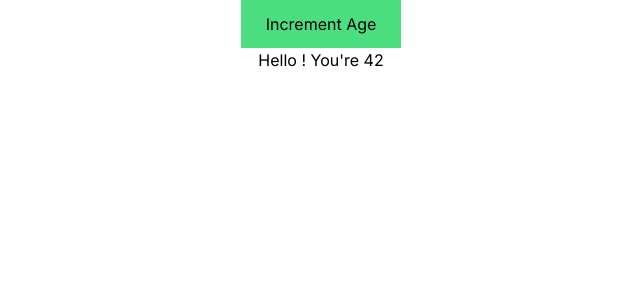
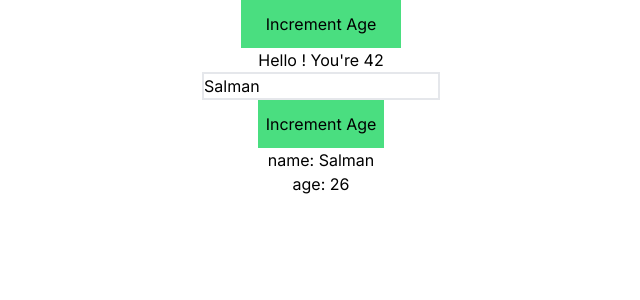
Before and after one commit to salman-aip/learn-react-js-official-docs, a Next.js app: page /useReducer in a window 1280 px wide. Shown: the top 300 px of the page, without its empty margins (319-959 px from the left). Built offline with nearby package versions, Linux system fonts and the light colour scheme.

Commit message:
reducer component

```diff
--- a/src/app/useReducer/page.tsx
+++ b/src/app/useReducer/page.tsx
@@ -1,6 +1,7 @@
 "use client";
 
 import { useReducer } from "react";
+import ReducerComponent from "@/components/useReducer/reducer-component";
 
 // reducer dunction specifies that how state gets updated
 function reducer(state: any, action: any) {
@@ -28,6 +29,10 @@ export default function useReducerFunction() {
       </button>
 
       <h1>Hello ! You&apos;re {state.age}</h1>
+
+      <div>
+        <ReducerComponent />
+      </div>
     </div>
   );
 }
--- /dev/null
+++ b/src/components/useReducer/reducer-component.tsx
@@ -0,0 +1,46 @@
+"use client";
+
+import { useReducer } from "react";
+
+function reducer(state: any, action: any) {
+  switch (action.type) {
+    case "changed_name": {
+      return {
+        ...state,
+        name: action.nextName,
+      };
+    }
+    case "changed_age": {
+      return {
+        ...state,
+        age: state.age + 1,
+      };
+    }
+  }
+}
+
+const initialState = { name: "Salman", age: 26 };
+
+export default function ReducerComponent() {
+  const [state, dispatch] = useReducer(reducer, initialState);
+
+  const handleName = (e: any) => {
+    dispatch({ type: "changed_name", nextName: e.target.value });
+  };
+
+  const handleAge = () => {
+    dispatch({ type: "changed_age" });
+  };
+
+  return (
+    <div className="flex flex-col justify-start items-center">
+      <input value={state?.name} onChange={handleName} className="border-2" />
+      <button onClick={handleAge} className="px-2 py-3 bg-green-400">
+        Increment Age
+      </button>
+
+      <h1>name: {state?.name}</h1>
+      <h1>age: {state?.age}</h1>
+    </div>
+  );
+}
```
